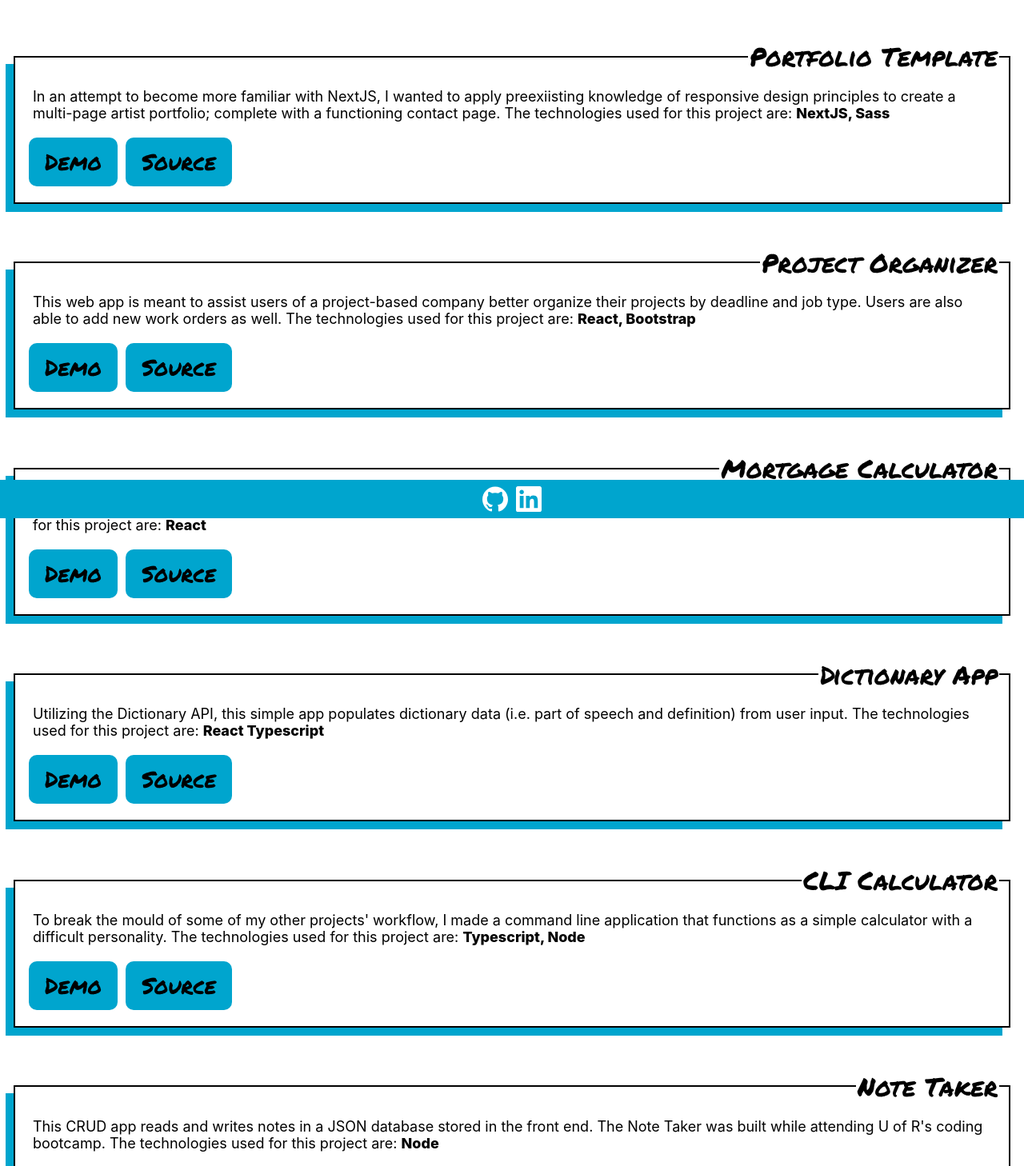
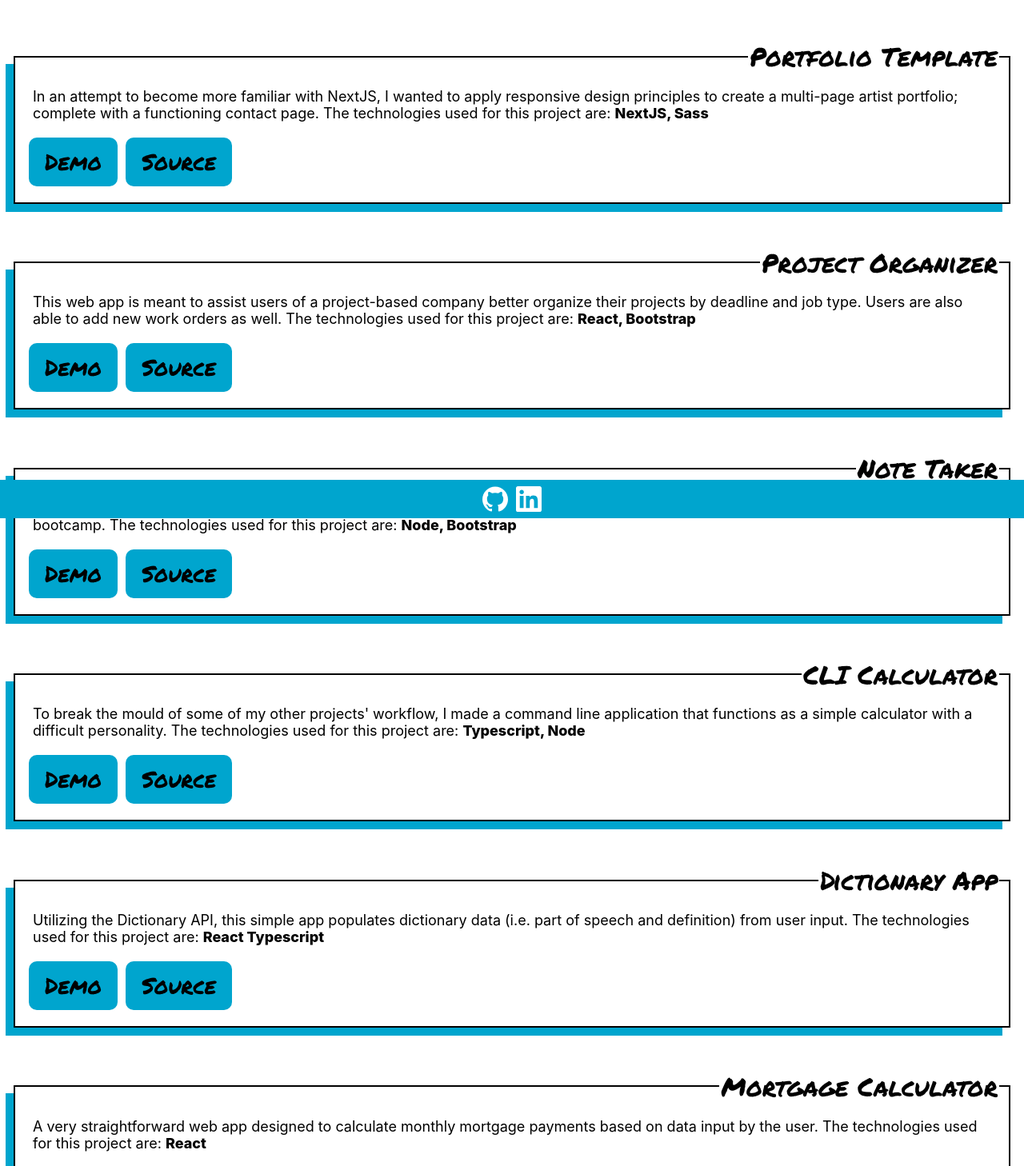
Before and after one commit to ploymahloy/personal-site, a Next.js app: page /projects in a window 1280 px wide. Shown: the part 152-1610 px from the top of the page at 80% size. Built offline with nearby package versions, Linux system fonts and the light colour scheme.

Commit message:
resume links to linkedin resume, project page finalized

```diff
--- a/layouts/Default.js
+++ b/layouts/Default.js
@@ -3,6 +3,7 @@ import { SiGithub, SiLinkedin } from 'react-icons/si';
 import { TiThMenu, TiTimes } from 'react-icons/ti';
 
 import styles from '../styles/Default.module.scss';
+import resume from '../public/resume.png';
 
 const Default = ({ children }) => {
 	const [isActive, setIsActive] = useState(false);
@@ -40,7 +41,7 @@ const Default = ({ children }) => {
 							</a>
 						</li>
 						<li>
-							<a href="#" className={styles.sidenav_menu_link}>
+							<a href="https://www.linkedin.com/in/patrickmahloy/overlay/1635501141499/single-media-viewer/" target="_blank" className={styles.sidenav_menu_link}>
 								Resume
 							</a>
 						</li>
@@ -59,7 +60,7 @@ const Default = ({ children }) => {
 						</a>
 					</li>
 					<li className={styles.menu_underlay}>
-						<a href="#" className={styles.link}>
+						<a href="https://www.linkedin.com/in/patrickmahloy/overlay/1635501141499/single-media-viewer/" target="_blank" className={styles.link}>
 							Resume
 						</a>
 					</li>
--- a/pages/projects.js
+++ b/pages/projects.js
@@ -15,32 +15,11 @@ export default function Projects() {
 				<meta name="description" content="Generated by create next app" />
 				<link rel="icon" href="/favicon.png" />
 			</Head>
-
 			<Default>
 				<div className={styles.wrapper}>
 					<header className={styles.page_title}>Projects</header>
-					{/* <ProjectCard
-						appSummary="This project was inspired by a web app I support for my
-            current role. I wanted a bigger project to work on so I
-            challenged myself to recreate it while also hoping to improve
-            some of the quirks of the original UI. The technologies used
-            for this project are:"
-						appTitle="All Access Clone"
-						linkDemo=""
-						linkSource=""
-						techStack="NextJS, Sass"
-					/> */}
-          {/* <ProjectCard
-						appSummary="By far my favorite project to date, this web app acts as a virtual hit-maker. Program the drums, select instrument tracks to match, and press play! The
-            technologies used for this project are:"
-						appTitle="Song Maker"
-						linkDemo=""
-						linkSource="https://github.com/ploymahloy/song-maker"
-						techStack="React"
-					/> */}
 					<ProjectCard
-						appSummary="In an attempt to become more familiar with NextJS, I wanted to apply preexiisting knowledge of responsive design principles to create a multi-page artist portfolio; complete with a functioning contact page. The
-            technologies used for this project are:"
+						appSummary="In an attempt to become more familiar with NextJS, I wanted to apply responsive design principles to create a multi-page artist portfolio; complete with a functioning contact page. The technologies used for this project are:"
 						appTitle="Portfolio Template"
 						linkDemo="https://next-template-xi.vercel.app/"
 						linkSource="https://github.com/ploymahloy/next-template"
@@ -57,21 +36,11 @@ export default function Projects() {
 						techStack="React, Bootstrap"
 					/>
 					<ProjectCard
-						appSummary="A very straightforward web app designed to calculate monthly
-            mortgage payments based on data input by the user. The
-            technologies used for this project are:"
-						appTitle="Mortgage Calculator"
-						linkDemo="https://ploymahloy.github.io/mortgage-calculator/"
-						linkSource="https://github.com/ploymahloy/mortgage-calculator"
-						techStack="React"
-					/>
-					<ProjectCard
-						appSummary="Utilizing the Dictionary API, this simple app populates dictionary data (i.e. part of speech and definition) from user input. The technologies used for this project
-            are:"
-						appTitle="Dictionary App"
-						linkDemo="https://ploymahloy.github.io/dictionary-app/"
-						linkSource="https://github.com/ploymahloy/dictionary-app"
-						techStack="React Typescript"
+						appSummary="This CRUD app reads and writes notes to a JSON database stored in the front end. The Note Taker was built while attending U of R's coding bootcamp. The technologies used for this project are:"
+						appTitle="Note Taker"
+						linkDemo="https://note-taker-mahloy.herokuapp.com/"
+						linkSource="https://github.com/ploymahloy/note-taker"
+						techStack="Node, Bootstrap"
 					/>
 					<ProjectCard
 						appSummary="To break the mould of some of my other projects' workflow, I
@@ -84,11 +53,21 @@ export default function Projects() {
 						techStack="Typescript, Node"
 					/>
 					<ProjectCard
-						appSummary="This CRUD app reads and writes notes in a JSON database stored in the front end. The Note Taker was built while attending U of R's coding bootcamp. The technologies used for this project are:"
-						appTitle="Note Taker"
-						linkDemo="https://note-taker-mahloy.herokuapp.com/"
-						linkSource="https://github.com/ploymahloy/note-taker"
-						techStack="Node"
+						appSummary="Utilizing the Dictionary API, this simple app populates dictionary data (i.e. part of speech and definition) from user input. The technologies used for this project
+            are:"
+						appTitle="Dictionary App"
+						linkDemo="https://ploymahloy.github.io/dictionary-app/"
+						linkSource="https://github.com/ploymahloy/dictionary-app"
+						techStack="React Typescript"
+          />
+          <ProjectCard
+						appSummary="A very straightforward web app designed to calculate monthly
+            mortgage payments based on data input by the user. The
+            technologies used for this project are:"
+						appTitle="Mortgage Calculator"
+						linkDemo="https://ploymahloy.github.io/mortgage-calculator/"
+						linkSource="https://github.com/ploymahloy/mortgage-calculator"
+						techStack="React"
 					/>
 					<ProjectCard
 						appSummary="Everyone seems to have this project in their portfolio, and for good reason. It's great for beginners and introduces challenges that allow the developer to graduate to more complex issues. The technologies used
```
Also changed, not shown: public/resume.png (added). Lines whose indentation alone changed are shown as unchanged.
